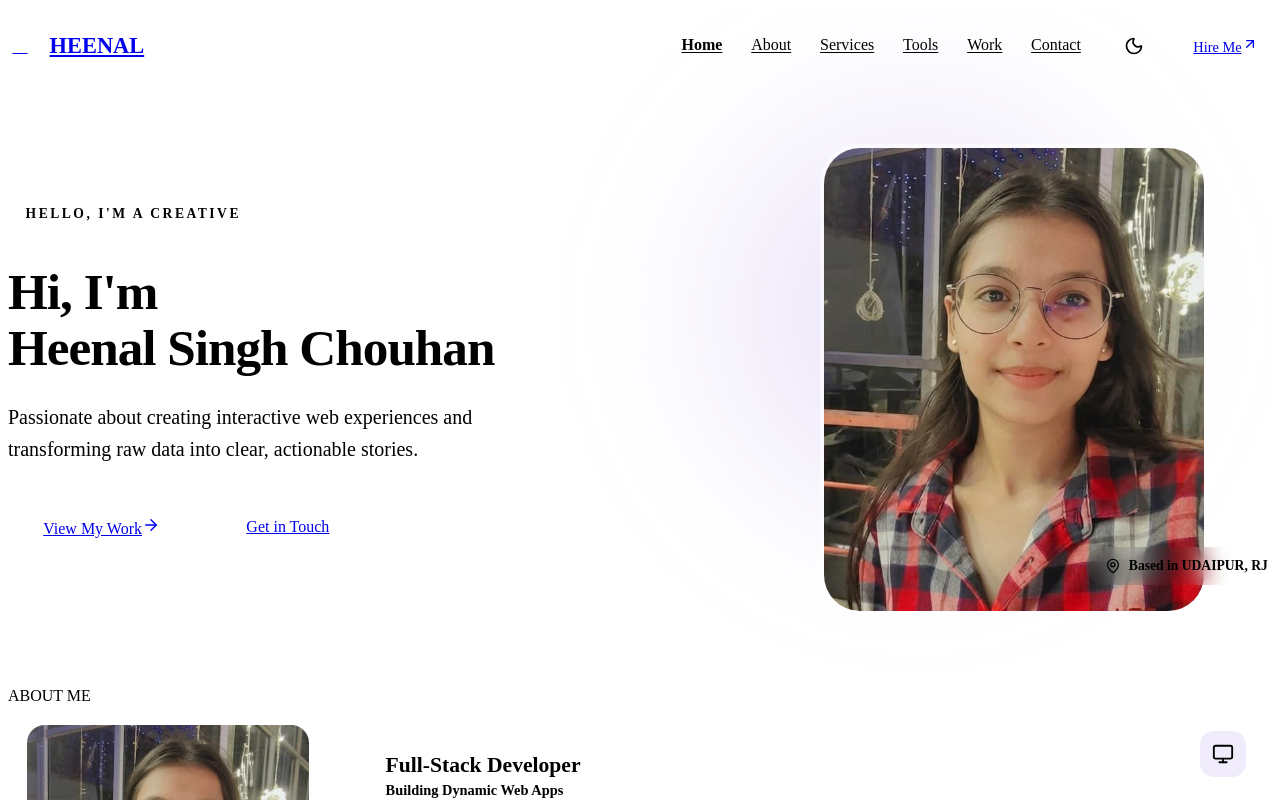
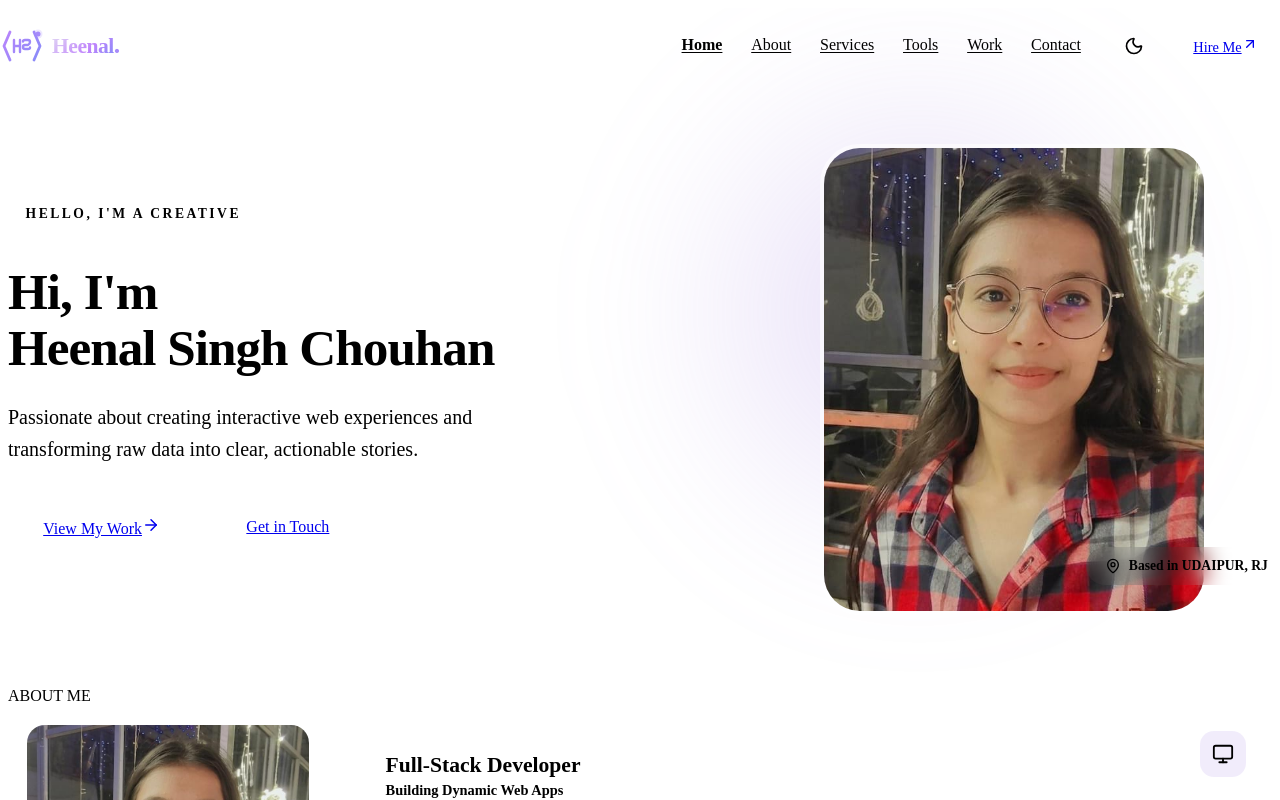
Before and after one commit to heenalchouhan04/My_Portfolio, a React (Vite) app: page / in a window 1280 px wide. Shown: the top 800 px of the page. Built offline with nearby package versions, Linux system fonts and the light colour scheme; the HTML template or start-up script is replaced by a standard one.

Commit message:
Redesign navbar logo with code-bracket HS monogram and gradient Heenal. text

```diff
--- a/src/components/Navbar.jsx
+++ b/src/components/Navbar.jsx
@@ -48,9 +48,30 @@ const Navbar = ({ theme, toggleTheme }) => {
     <header className={`navbar-header ${isScrolled ? 'scrolled' : 'top'}`}>
       <div className="container navbar-container">
         <a href="#home" className="navbar-logo">
-          <span className="logo-badge">H</span>
-          <span className="logo-text">
-            HEENAL
+          <span className="logo-mark">
+            <svg width="44" height="36" viewBox="0 0 44 36" fill="none" xmlns="http://www.w3.org/2000/svg" className="logo-svg">
+              {/* Left bracket */}
+              <path d="M10 4 L4 18 L10 32" stroke="url(#logoGrad)" strokeWidth="2.8" strokeLinecap="round" strokeLinejoin="round" fill="none"/>
+              {/* Right bracket */}
+              <path d="M34 4 L40 18 L34 32" stroke="url(#logoGrad)" strokeWidth="2.8" strokeLinecap="round" strokeLinejoin="round" fill="none"/>
+              {/* H letter */}
+              <path d="M14 12 L14 24 M14 18 L20 18 M20 12 L20 24" stroke="url(#logoGrad)" strokeWidth="2.4" strokeLinecap="round" strokeLinejoin="round" fill="none"/>
+              {/* S letter */}
+              <path d="M23 13.5 Q23 12 25 12 L28 12 Q30 12 30 14 Q30 16 28 17 L25 17 Q23 17 23 19 Q23 21 25 21 L28 21 Q30 21 30 19.5" stroke="url(#logoGrad)" strokeWidth="2.4" strokeLinecap="round" strokeLinejoin="round" fill="none"/>
+              {/* Spark dot above */}
+              <circle cx="38" cy="6" r="2.5" fill="#a78bfa"/>
+              <circle cx="38" cy="6" r="4.5" fill="rgba(167,139,250,0.2)"/>
+              <defs>
+                <linearGradient id="logoGrad" x1="0" y1="0" x2="44" y2="36" gradientUnits="userSpaceOnUse">
+                  <stop offset="0%" stopColor="#c084fc"/>
+                  <stop offset="100%" stopColor="#818cf8"/>
+                </linearGradient>
+              </defs>
+            </svg>
+          </span>
+          <span className="logo-name">
+            <span className="logo-name-heenal">Heenal</span>
+            <span className="logo-name-dot">.</span>
           </span>
         </a>
 
--- a/src/styles/Navbar.css
+++ b/src/styles/Navbar.css
@@ -36,31 +36,53 @@
 .navbar-logo {
   display: flex;
   align-items: center;
-  gap: 0.6rem;
-  font-weight: 800;
-  font-size: 1.4rem;
+  gap: 0.5rem;
+  text-decoration: none;
+  transition: opacity 0.2s ease;
 }
 
-.logo-badge {
-  width: 40px;
-  height: 40px;
-  border-radius: 12px;
-  background: var(--gradient-hero);
+.navbar-logo:hover {
+  opacity: 0.88;
+}
+
+.logo-mark {
   display: flex;
   align-items: center;
   justify-content: center;
-  color: #fff;
-  font-weight: 800;
-  font-size: 1.2rem;
-  box-shadow: var(--shadow-sm);
+  transition: filter 0.3s ease, transform 0.3s ease;
 }
 
-.logo-text {
-  font-family: var(--font-heading);
+.navbar-logo:hover .logo-mark {
+  filter: drop-shadow(0 0 8px rgba(167, 139, 250, 0.6));
+  transform: scale(1.06);
 }
 
-.logo-dot {
-  color: var(--accent-lavender);
+.logo-svg {
+  display: block;
+}
+
+.logo-name {
+  display: flex;
+  align-items: baseline;
+  gap: 0;
+  font-family: var(--font-heading);
+  font-size: 1.35rem;
+  font-weight: 800;
+  letter-spacing: -0.5px;
+}
+
+.logo-name-heenal {
+  background: linear-gradient(135deg, #e2d9f3 0%, #c084fc 60%, #818cf8 100%);
+  -webkit-background-clip: text;
+  -webkit-text-fill-color: transparent;
+  background-clip: text;
+}
+
+.logo-name-dot {
+  color: #a78bfa;
+  font-size: 1.6rem;
+  line-height: 1;
+  -webkit-text-fill-color: #a78bfa;
 }
 
 .desktop-nav {
```
